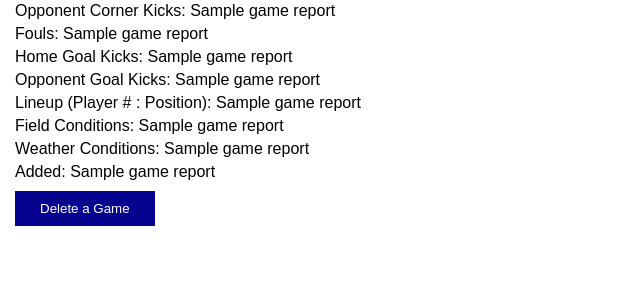
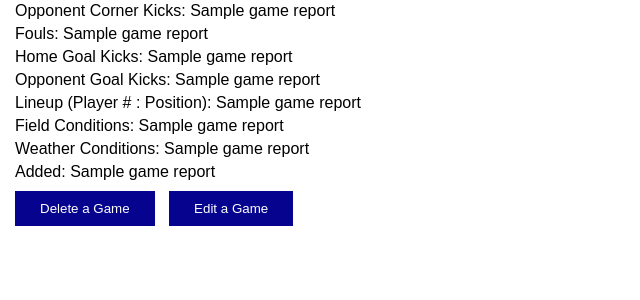
Before and after one commit to mopaws/SoccerStats, a Flask app: page /gameReport in a window 1280 px wide. Shown: the part 451-751 px from the top of the page, without its empty margins (0-640 px from the left). Run offline with Flask 3, Linux system fonts and the light colour scheme; a database or web service that is not in the repository returns one stand-in record (values such as "Sample title"); some libraries are stand-ins or nearby versions.

Commit message:
Update gameReport.html

```diff
--- a/templates/gameReport.html
+++ b/templates/gameReport.html
@@ -23,6 +23,8 @@
             <p class="italics">Weather Conditions: {{ game[15] }}</p>
             <p class = "italics">Added: {{ game[16] }}</p>
             <button><a  class = "box" href="{{ url_for('deleteGame', id=game[0]) }}">Delete a Game</a></button>
+            <button><a  class = "box" href="{{ url_for('editGame', id=game[0]) }}">Edit a Game</a></button>
+
         </div>
         <br>
     {% endfor %}
```
